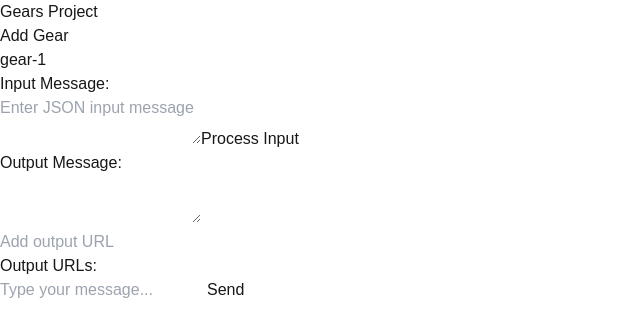
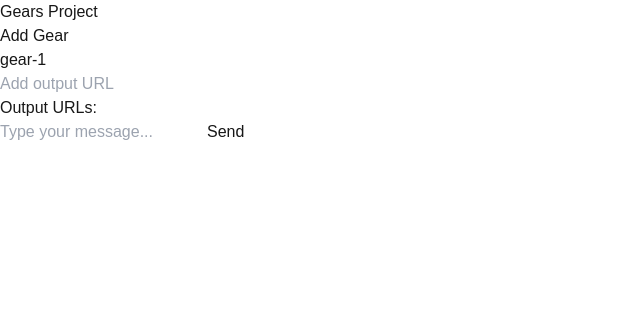
Before and after one commit to bbn/patch, a Next.js app: page / in a window 1280 px wide. Both pictures are taken after a click on the button "Add Gear". Shown: the top 336 px of the page, without its empty margins (0-640 px from the left). Built offline with nearby package versions, Linux system fonts and the light colour scheme.

Commit message:
User checkpoint: Update `Gear` interface in `GearComponent.tsx` to match `GearData` interface.

```diff
--- a/components/GearComponent.tsx
+++ b/components/GearComponent.tsx
@@ -1,118 +1,55 @@
+"use client";
 
-'use client'
-
-import { useChat } from 'ai/react'
-import { Button } from "@/components/ui/button"
-import { Input } from "@/components/ui/input"
-import { Textarea } from "@/components/ui/textarea"
-import { Card, CardContent, CardFooter } from "@/components/ui/card"
-import { ChangeEvent, KeyboardEvent } from 'react'
+import { useChat } from "ai/react";
+import { Button } from "@/components/ui/button";
+import { Input } from "@/components/ui/input";
+import { Card, CardContent, CardFooter } from "@/components/ui/card";
+import { KeyboardEvent } from "react";
 
 interface Gear {
-  id: string
-  outputUrls: string[]
-  inputMessage: string
-  outputMessage: string
+  id: string;
+  outputUrls: string[];
+  inputMessage: string;
+  outputMessage: string;
 }
 
 interface GearComponentProps {
-  gear: Gear
-  setGears: (gears: Gear[]) => void
-  gears: Gear[]
+  gear: Gear;
+  setGears: (gears: Gear[]) => void;
+  gears: Gear[];
 }
 
 export function GearComponent({ gear, setGears, gears }: GearComponentProps) {
-  const { messages, input, handleInputChange, handleSubmit, setMessages } = useChat({
-    api: `/api/gears/${gear.id}/chat`,
-  })
-
-  // Event Handlers
-  const handleInputMessageChange = (e: ChangeEvent<HTMLTextAreaElement>) => {
-    const updatedGears = gears.map(g =>
-      g.id === gear.id ? {...g, inputMessage: e.target.value} : g
-    )
-    setGears(updatedGears)
-  }
+  const { messages, input, handleInputChange, handleSubmit, setMessages } =
+    useChat({
+      api: `/api/gears/${gear.id}/chat`,
+    });
 
   const handleUrlKeyPress = (e: KeyboardEvent<HTMLInputElement>) => {
-    if (e.key === 'Enter') {
-      const newUrl = (e.target as HTMLInputElement).value
-      setGears(gears.map(g =>
-        g.id === gear.id
-          ? {...g, outputUrls: [...g.outputUrls, newUrl]}
-          : g
-      ))
-      ;(e.target as HTMLInputElement).value = ''
+    if (e.key === "Enter") {
+      const newUrl = (e.target as HTMLInputElement).value;
+      setGears(
+        gears.map((g) =>
+          g.id === gear.id
+            ? { ...g, outputUrls: [...g.outputUrls, newUrl] }
+            : g,
+        ),
+      );
+      (e.target as HTMLInputElement).value = "";
     }
-  }
-
-  // Message Processing
-  const processInputMessage = async () => {
-    if (!gear.inputMessage) return
-
-    try {
-      // Validate JSON
-      JSON.parse(gear.inputMessage)
-    } catch (e) {
-      alert('Please enter valid JSON')
-      return
-    }
-
-    try {
-      const response = await fetch(`/api/gears/${gear.id}`, {
-        method: 'POST',
-        headers: { 'Content-Type': 'application/json' },
-        body: JSON.stringify({ inputMessage: JSON.parse(gear.inputMessage) }),
-      })
-
-      if (!response.ok || !response.body) {
-        throw new Error('Failed to process input message')
-      }
-
-      let outputMessage = await streamResponse(response)
-      updateMessages(outputMessage)
-      propagateToConnectedGears()
-    } catch (error) {
-      console.error('Error processing input message:', error)
-    }
-  }
-
-  // Helper Functions
-  const streamResponse = async (response: Response) => {
-    const reader = response.body.getReader()
-    const decoder = new TextDecoder()
-    let outputMessage = ''
-
-    while (true) {
-      const { done, value } = await reader.read()
-      if (done) break
-      outputMessage += decoder.decode(value)
-    }
-
-    return outputMessage
-  }
+  };
 
   const updateMessages = (outputMessage: string) => {
     setMessages([
       ...messages,
-      { role: 'user', content: `Input: ${gear.inputMessage}` },
-      { role: 'assistant', content: outputMessage }
-    ])
+      { role: "user", content: `Input: ${gear.inputMessage}` },
+      { role: "assistant", content: outputMessage },
+    ]);
 
-    setGears(gears.map(g =>
-      g.id === gear.id ? {...g, outputMessage} : g
-    ))
-  }
-
-  const propagateToConnectedGears = () => {
-    gear.outputUrls.forEach(url => {
-      const targetGearId = url.split('/').pop()
-      const targetGear = gears.find(g => g.id === targetGearId)
-      if (targetGear) {
-        console.log(`Sending message from ${gear.id} to ${targetGearId}`)
-      }
-    })
-  }
+    setGears(
+      gears.map((g) => (g.id === gear.id ? { ...g, outputMessage } : g)),
+    );
+  };
 
   // Render Sections
   const renderMessageHistory = () => (
@@ -123,39 +60,12 @@ export function GearComponent({ gear, setGears, gears }: GearComponentProps) {
         </div>
       ))}
     </div>
-  )
-
-  const renderInputSection = () => (
-    <div className="mb-2">
-      <h3 className="font-semibold mb-1">Input Message:</h3>
-      <Textarea
-        value={gear.inputMessage}
-        onChange={handleInputMessageChange}
-        placeholder="Enter JSON input message"
-        className="mb-2"
-      />
-      <Button onClick={processInputMessage}>Process Input</Button>
-    </div>
-  )
-
-  const renderOutputSection = () => (
-    <div className="mb-2">
-      <h3 className="font-semibold mb-1">Output Message:</h3>
-      <Textarea
-        value={gear.outputMessage}
-        readOnly
-        className="mb-2"
-      />
-    </div>
-  )
+  );
 
   const renderUrlSection = () => (
     <>
       <div className="mb-2">
-        <Input
-          placeholder="Add output URL"
-          onKeyPress={handleUrlKeyPress}
-        />
+        <Input placeholder="Add output URL" onKeyPress={handleUrlKeyPress} />
       </div>
       <div>
         <h3 className="font-semibold">Output URLs:</h3>
@@ -166,7 +76,7 @@ export function GearComponent({ gear, setGears, gears }: GearComponentProps) {
         </ul>
       </div>
     </>
-  )
+  );
 
   const renderChatInput = () => (
     <form onSubmit={handleSubmit} className="flex w-full space-x-2">
@@ -178,20 +88,16 @@ export function GearComponent({ gear, setGears, gears }: GearComponentProps) {
       />
       <Button type="submit">Send</Button>
     </form>
-  )
+  );
 
   return (
     <Card className="w-full">
       <CardContent>
         <h2 className="text-xl font-semibold mb-2">{gear.id}</h2>
         {renderMessageHistory()}
-        {renderInputSection()}
-        {renderOutputSection()}
         {renderUrlSection()}
       </CardContent>
-      <CardFooter>
-        {renderChatInput()}
-      </CardFooter>
+      <CardFooter>{renderChatInput()}</CardFooter>
     </Card>
-  )
+  );
 }
```
